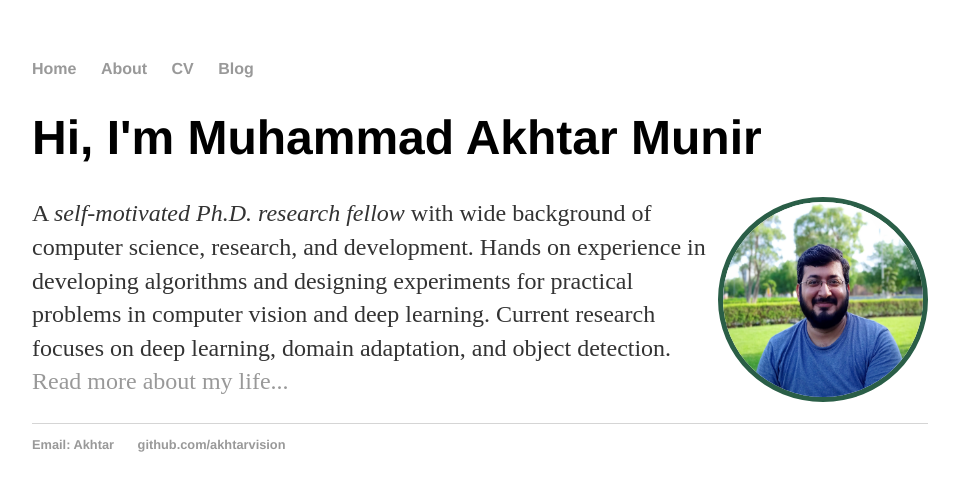
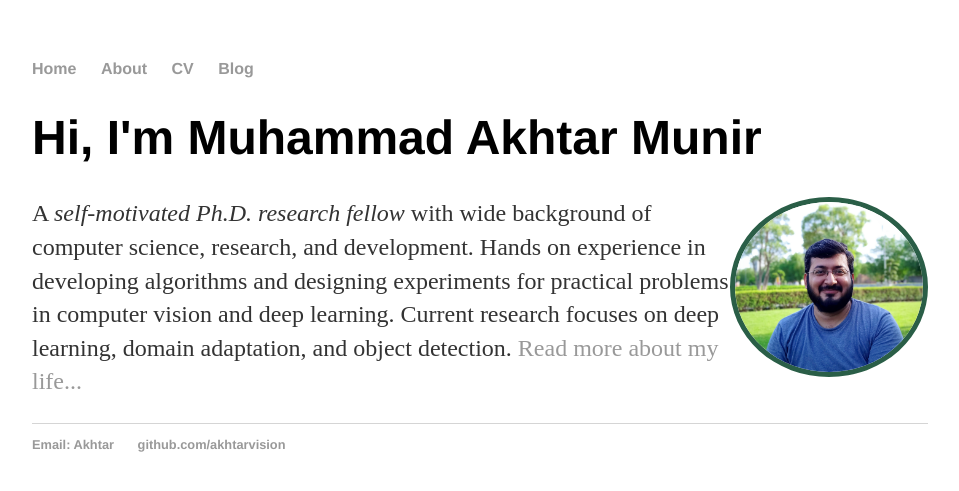
Before and after one commit to akhtarvision/akhtarvision.github.io, a Jekyll site: the page built from index.html, in a window 1280 px wide. Shown: the top 491 px of the page, without its empty margins (160-1119 px from the left). Built offline with Jekyll 4.4.1, drawn with Linux system fonts in a browser that asks for light colours.

Commit message:
Update index.html

```diff
--- a/index.html
+++ b/index.html
@@ -12,7 +12,7 @@
 
 <!-- 	<div class="column"> -->
 <!-- 	<body> -->
-      	<img class="roundImg" src="mainpic_git_c.jpg" alt="profile" width="200" height="195" style="float:right">
+      	<img class="roundImg" src="mainpic_git_c.jpg" alt="profile" width="188" height="170" style="float:right">
 <!--    	</body> -->
 <!-- 	</div> -->
 <!-- 	</div> -->
```
